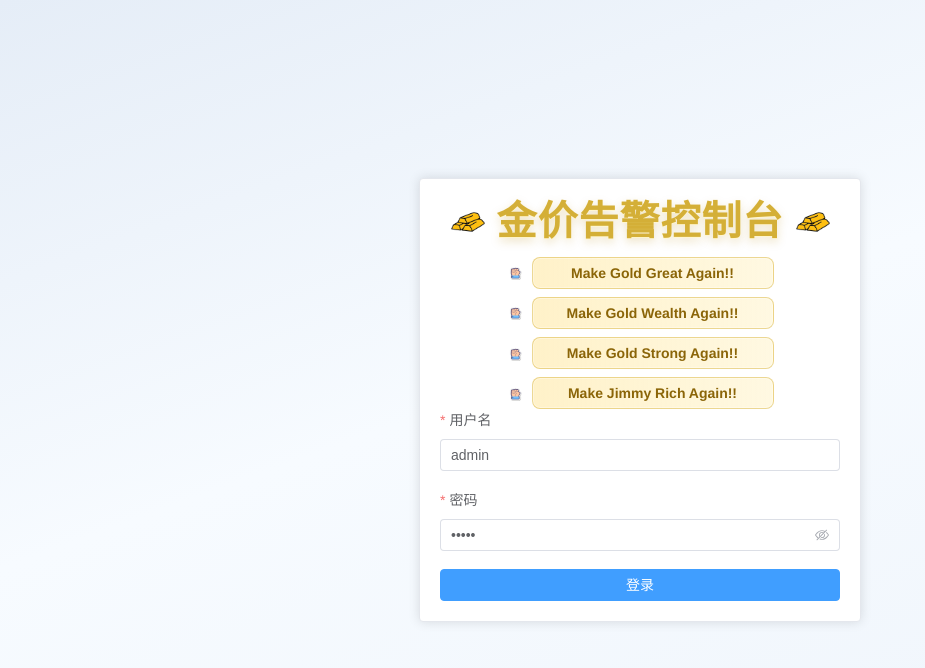
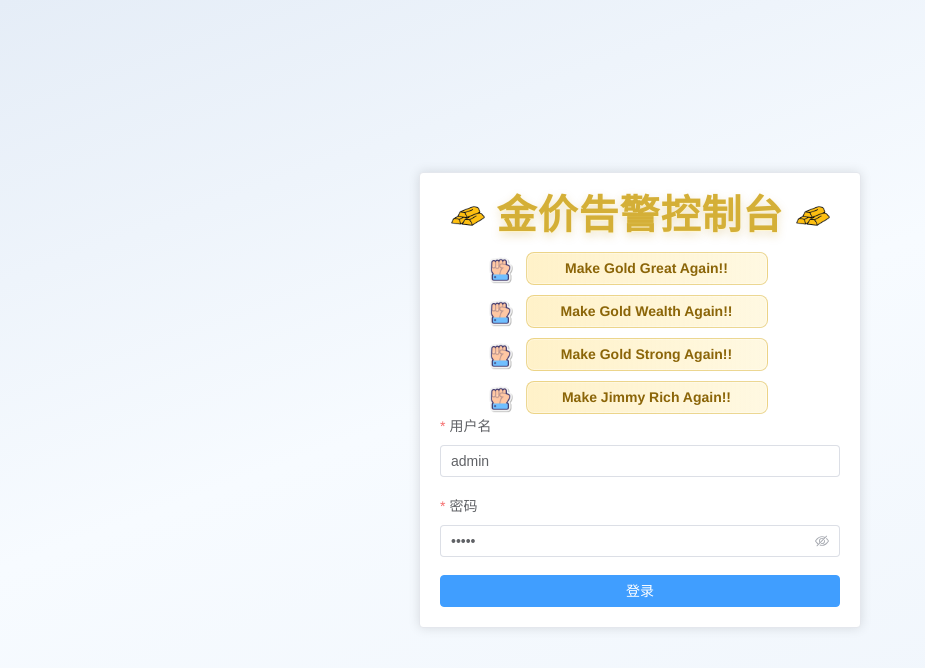
Before and after one commit to xbleey/gold-price-alert-fe, a Vue app: page /login in a window 1280 px wide. Shown: the top 668 px of the page, without its empty margins (0-925 px from the left). Built offline with nearby package versions, Linux system fonts and the light colour scheme.

Commit message:
微调样式

```diff
--- a/src/styles/main.css
+++ b/src/styles/main.css
@@ -66,7 +66,7 @@ body {
 }
 
 .login-slogans {
-  margin: 14px 0 0;
+  margin: 14px 30px 0 0;
   display: flex;
   flex-direction: column;
   gap: 8px;
@@ -86,8 +86,8 @@ body {
 }
 
 .login-slogan-icon {
-  width: 17px;
-  height: 17px;
+  width: 35px;
+  height: 35px;
   object-fit: contain;
   flex: 0 0 auto;
   user-select: none;
```
